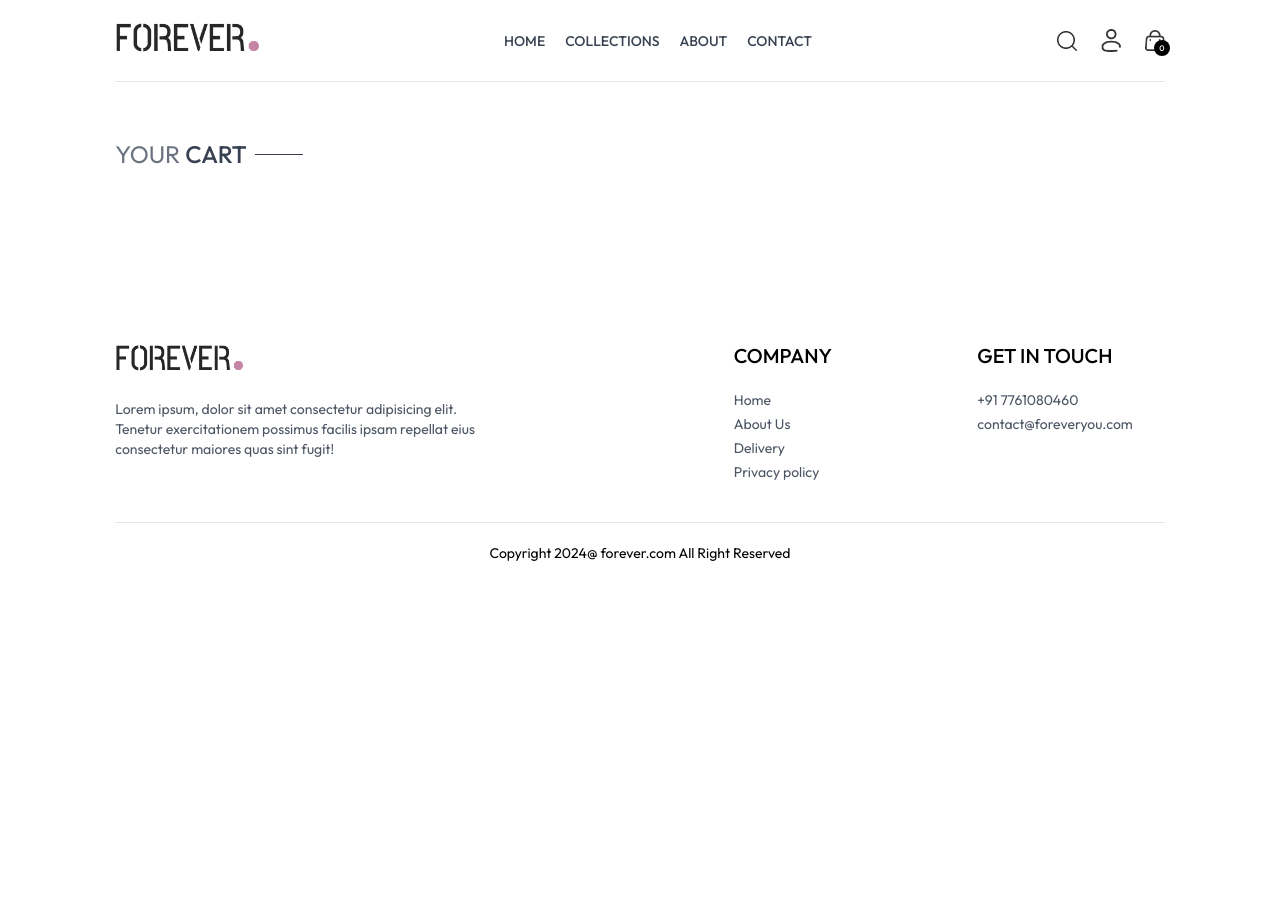
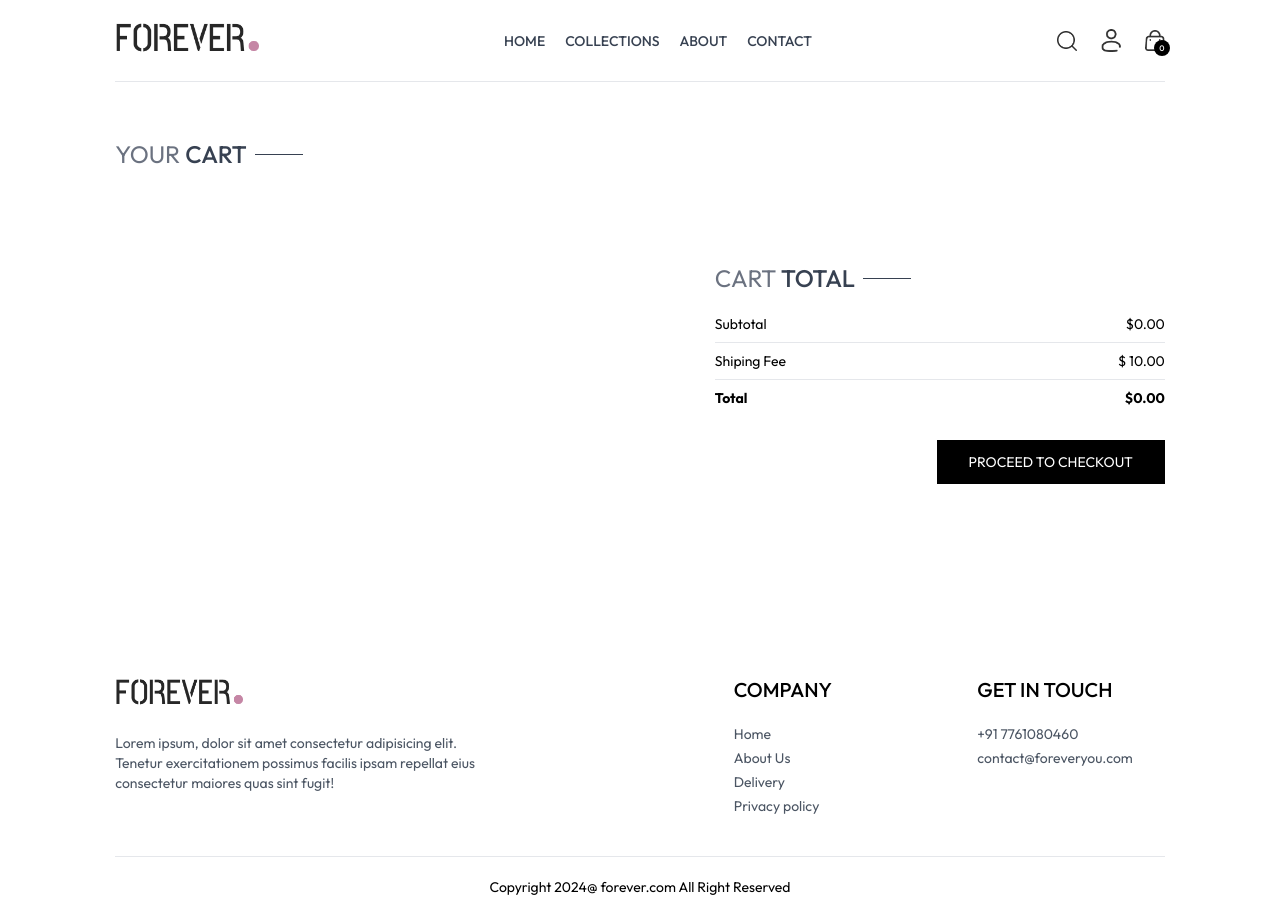
Before and after one commit to tausif754/E-Commerce-App, a React app: page /cart in a window 1280 px wide. Before the commit the page ends 800 px from the top, so only its background shows below. Built offline with nearby package versions, Linux system fonts and the light colour scheme; the HTML template or start-up script is replaced by a standard one.

Commit message:
Cart component features added

```diff
--- /dev/null
+++ b/src/components/CartTotal.jsx
@@ -0,0 +1,40 @@
+import React, { useContext } from "react";
+import { ShopContext } from "../context/ShopContext";
+import Titles from "./Titles";
+
+const CartTotal = () => {
+  const { currency, delivery_fee, getCartAmount } = useContext(ShopContext);
+  return (
+    <div className="w-full">
+      <div className="text-2xl">
+        <Titles text1={"CART"} text2={"TOTAL"} />
+      </div>
+      <div className="flex flex-col gap-2 mt-2 text-sm">
+        <div className="flex justify-between">
+          <p>Subtotal</p>
+          <p>
+            {currency}
+            {getCartAmount()}.00
+          </p>
+        </div>
+        <hr />
+        <div className="flex justify-between">
+          <p>Shiping Fee</p>
+          <p>
+            {currency} {delivery_fee}.00
+          </p>
+        </div>
+        <hr />
+        <div className="flex justify-between">
+          <b>Total</b>
+          <b>
+            {currency}
+            {getCartAmount() === 0 ? 0 : getCartAmount() + delivery_fee}.00
+          </b>
+        </div>
+      </div>
+    </div>
+  );
+};
+
+export default CartTotal;
--- a/src/context/ShopContext.jsx
+++ b/src/context/ShopContext.jsx
@@ -1,6 +1,7 @@
 import { createContext, useEffect, useState } from "react";
 import { products } from "../assets/assets";
 import { toast } from "react-toastify";
+import { useNavigate } from "react-router-dom";
 
 export const ShopContext = createContext();
 
@@ -10,6 +11,7 @@
   const [search, setSearch] = useState("");
   const [showSearch, setShowSearch] = useState(false);
   const [cartItems, setCartItems] = useState({});
+  const navigate = useNavigate();
 
   const addToCart = async (itemId, size) => {
     if (!size) {
@@ -53,6 +55,21 @@
     setCartItems(cartData);
   };
 
+  const getCartAmount = () => {
+    let totalAmount = 0;
+    for (const items in cartItems) {
+      let itemInfo = products.find((Product) => Product._id === items);
+      for (const item in cartItems[items]) {
+        try {
+          if (cartItems[items][item] > 0) {
+            totalAmount += itemInfo.price * cartItems[items][item];
+          }
+        } catch (error) {}
+      }
+    }
+    return totalAmount;
+  };
+
   const value = {
     products,
     currency,
@@ -65,6 +82,8 @@
     addToCart,
     getCartCount,
     updateQuantity,
+    getCartAmount,
+    navigate,
   };
   return (
     <ShopContext.Provider value={value}>{props.children}</ShopContext.Provider>
--- a/src/pages/Cart.jsx
+++ b/src/pages/Cart.jsx
@@ -2,8 +2,9 @@
 import { ShopContext } from "../context/ShopContext";
 import Titles from "../components/Titles";
 import { assets } from "../assets/assets";
+import CartTotal from "../components/CartTotal";
 const Cart = () => {
-  const { products, currency, cartItems, updateQuantity } =
+  const { products, currency, cartItems, updateQuantity, navigate } =
     useContext(ShopContext);
   const [cartData, setCartData] = useState([]);
 
@@ -63,6 +64,15 @@
               </div>
 
               <input
+                onChange={(e) =>
+                  e.target.value === "" || e.target.value === "0"
+                    ? null
+                    : updateQuantity(
+                        item._id,
+                        item.size,
+                        Number(e.target.value)
+                      )
+                }
                 className="border max-w-10 sm:max-w-20 px-1 sm:px-2 py-1"
                 type="number"
                 min={1}
@@ -78,6 +88,21 @@
           );
         })}
       </div>
+      {/* Mount cartTotal */}
+      <div className="flex justify-end my-20">
+        <div className="w-full sm:w-[450px]">
+          <CartTotal />
+
+          <div className="w-full text-end">
+            <button
+              onClick={() => navigate("/place-order")}
+              className="bg-black text-white text-sm my-8 px-8 py-3"
+            >
+              PROCEED TO CHECKOUT
+            </button>
+          </div>
+        </div>
+      </div>
     </div>
   );
 };
```
